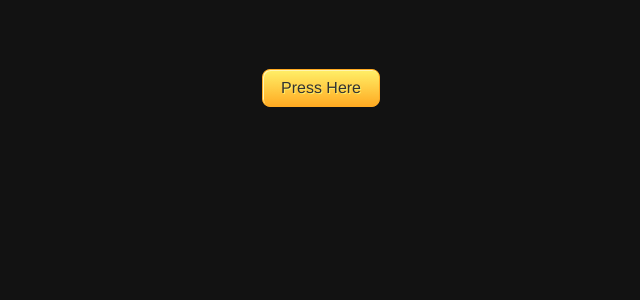
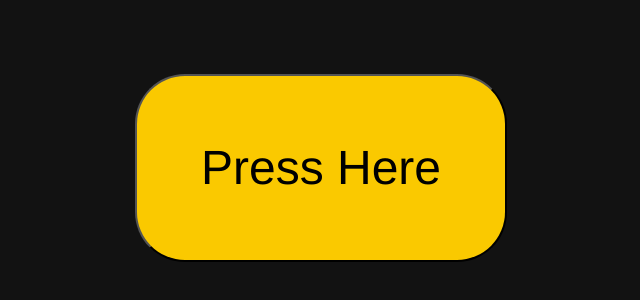
Before and after one commit to coloradokim/the-more-you-know-button, a plain HTML site: page public/index.html in a window 1280 px wide. Shown: the part 312-612 px from the top of the page, without its empty margins (319-959 px from the left). Drawn offline with nearby package versions, Linux system fonts and the light colour scheme.

Commit message:
fix competing stylesheet issue

```diff
--- a/public/stylesheets/styles.css
+++ b/public/stylesheets/styles.css
@@ -3,7 +3,7 @@ body {
 }
 
 .vertical-container {
-  height: 100vh;
+  height: 120vh;
   display: -webkit-flex;
   display: flex;
   -webkit-align-items: center;
@@ -13,37 +13,18 @@ body {
 }
 
 #play_audio {
-  font-size: 16px;
+  -webkit-border-radius: 50;
+  -moz-border-radius: 50;
+  border-radius: 50px;
   font-family: Helvetica;
-  font-weight: normal;
-  -moz-border-radius: 8px;
-  -webkit-border-radius: 8px;
-  border-radius: 8px;
-  border: 1px solid #ffaa22;
-  padding: 9px 18px;
+  color: #000000;
+  font-size: 3em;
+  background: #FAC900;
+  padding: 5vw;
   text-decoration: none;
-  background: -moz-linear-gradient( center top, #ffec64 5%, #ffab23 100%);
-  background: -ms-linear-gradient( top, #ffec64 5%, #ffab23 100%);
-  filter: progid:DXImageTransform.Microsoft.gradient(startColorstr='#ffec64', endColorstr='#ffab23');
-  background: -webkit-gradient( linear, left top, left bottom, color-stop(5%, #ffec64), color-stop(100%, #ffab23));
-  background-color: #ffec64;
-  color: #333333;
-  display: inline-block;
-  text-shadow: 1px 1px 0px #ffee66;
-  -webkit-box-shadow: inset 1px 1px 0px 0px #fff6af;
-  -moz-box-shadow: inset 1px 1px 0px 0px #fff6af;
-  box-shadow: inset 1px 1px 0px 0px #fff6af;
 }
 
-.css_btn_class:hover {
-  background: -moz-linear-gradient( center top, #ffab23 5%, #ffec64 100%);
-  background: -ms-linear-gradient( top, #ffab23 5%, #ffec64 100%);
-  filter: progid:DXImageTransform.Microsoft.gradient(startColorstr='#ffab23', endColorstr='#ffec64');
-  background: -webkit-gradient( linear, left top, left bottom, color-stop(5%, #ffab23), color-stop(100%, #ffec64));
-  background-color: #ffab23;
+#play_audio:hover {
+  background: #FAC950;
+  text-decoration: none;
 }
-
-.css_btn_class:active {
-  position: relative;
-  top: 1px;
-}
--- a/stylesheets/styles.css
+++ /dev/null
@@ -1,30 +0,0 @@
-body {
-  background-color: #121212;
-}
-
-.vertical-container {
-  height: 100vh;
-  display: -webkit-flex;
-  display: flex;
-  -webkit-align-items: center;
-  align-items: center;
-  -webkit-justify-content: center;
-  justify-content: center;
-}
-
-#play_audio {
-  -webkit-border-radius: 50;
-  -moz-border-radius: 50;
-  border-radius: 50px;
-  font-family: Helvetica;
-  color: #000000;
-  font-size: 50px;
-  background: #FAC900;
-  padding: 100px 100px 100px 100px;
-  text-decoration: none;
-}
-
-#play_audio:hover {
-  background: #FAC975;
-  text-decoration: none;
-}
```
